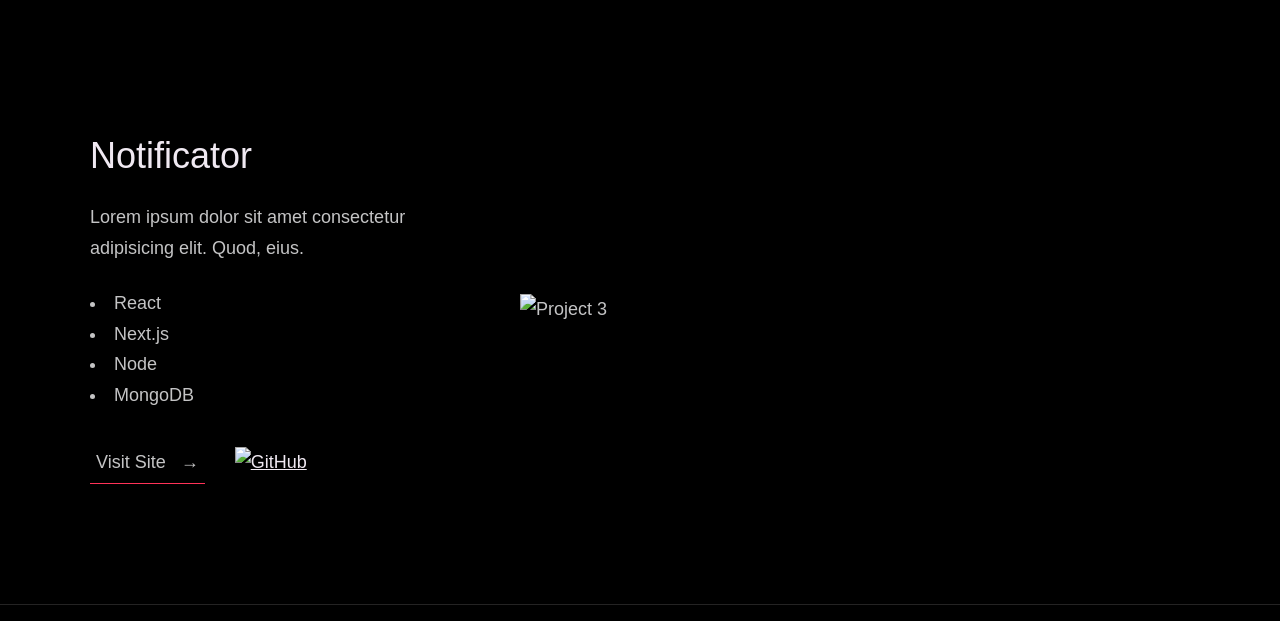
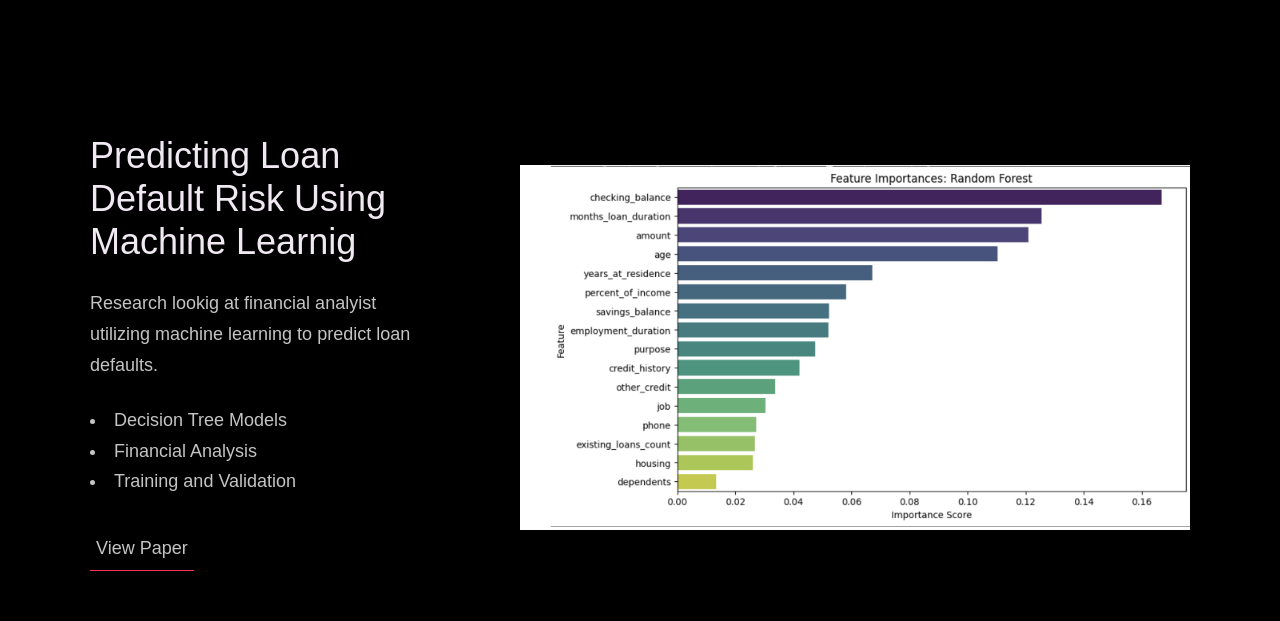
Before and after one commit to gpaige123/GP_website, a plain HTML site: page index.html in a window 1280 px wide. Shown: the part 2720-3341 px from the top of the page. Drawn offline with Linux system fonts and the light colour scheme; a web font is replaced by a local one.

Commit message:
Finalized final research papers to documentation

```diff
--- a/index.html
+++ b/index.html
@@ -117,30 +117,25 @@
 
                     <div class="work__box">
                         <div class="work__text">
-                            <h3>Notificator</h3>
+                            <h3>Predicting Loan Default Risk Using Machine Learnig</h3>
                             <p>
-                                Lorem ipsum dolor sit amet consectetur adipisicing elit. Quod,
-                                eius.
+                                Research lookig at financial analyist utilizing machine learning to
+                                predict loan defaults.
                             </p>
                             <ul class="work__list">
-                                <li>React</li>
-                                <li>Next.js</li>
-                                <li>Node</li>
-                                <li>MongoDB</li>
+                                <li>Decision Tree Models</li>
+                                <li>Financial Analysis</li>
+                                <li>Training and Validation</li>
                             </ul>
 
                             <div class="work__links">
-                                <a href="#" class="link__text">
-                                    Visit Site <span>&rarr;</span>
-                                </a>
-                                <a href="#">
-                                    <img src="./images/github.svg" class="work__code" title="View Source Code"
-                                        alt="GitHub">
+                                <a href="./docs/paper3.pdf" target="_blank" class="link__text">
+                                    View Paper
                                 </a>
                             </div>
                         </div>
                         <div class="work__image-box">
-                            <img src="./images/project-3.png" class="work__image" alt="Project 3" />
+                            <img src="./images/paper3.png" class="work__image" alt="Research Paper 3" />
                         </div>
                     </div>
                 </div>
```
Also changed, not shown: images/paper3.png (added).
